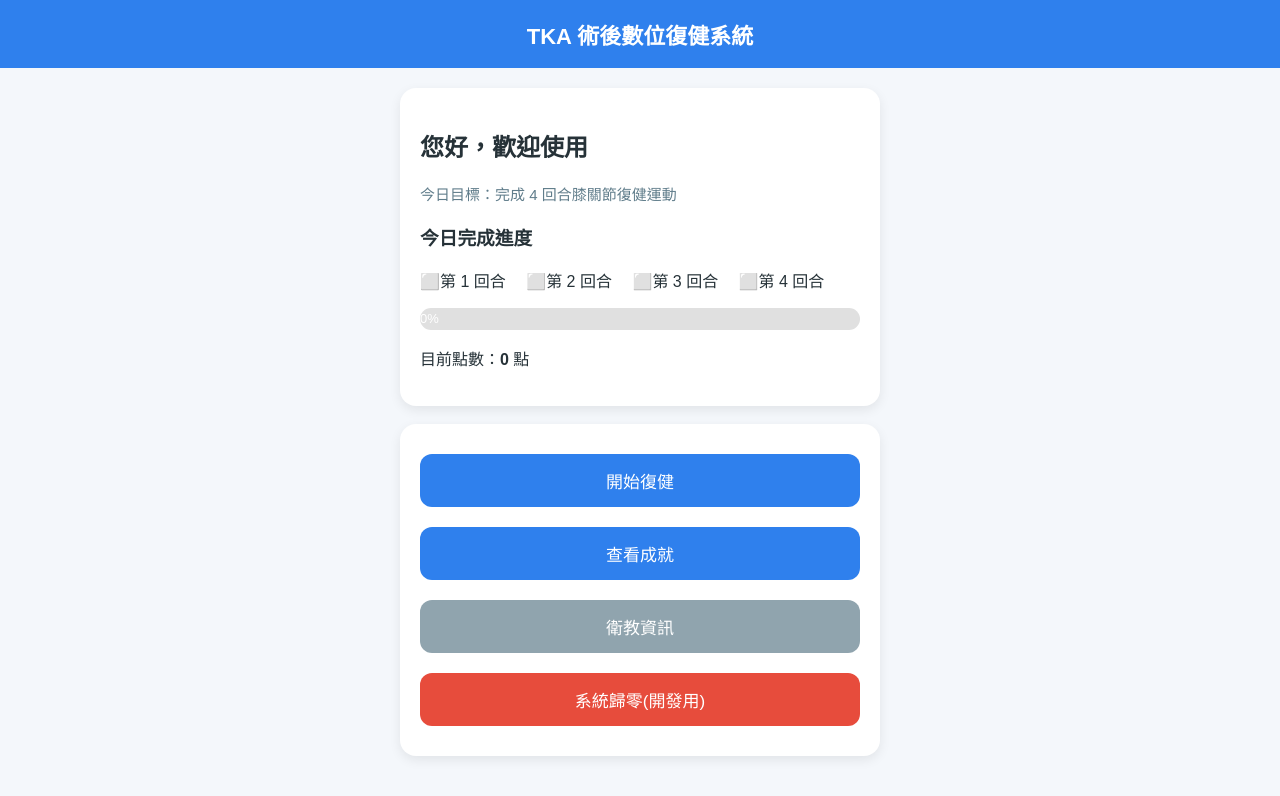
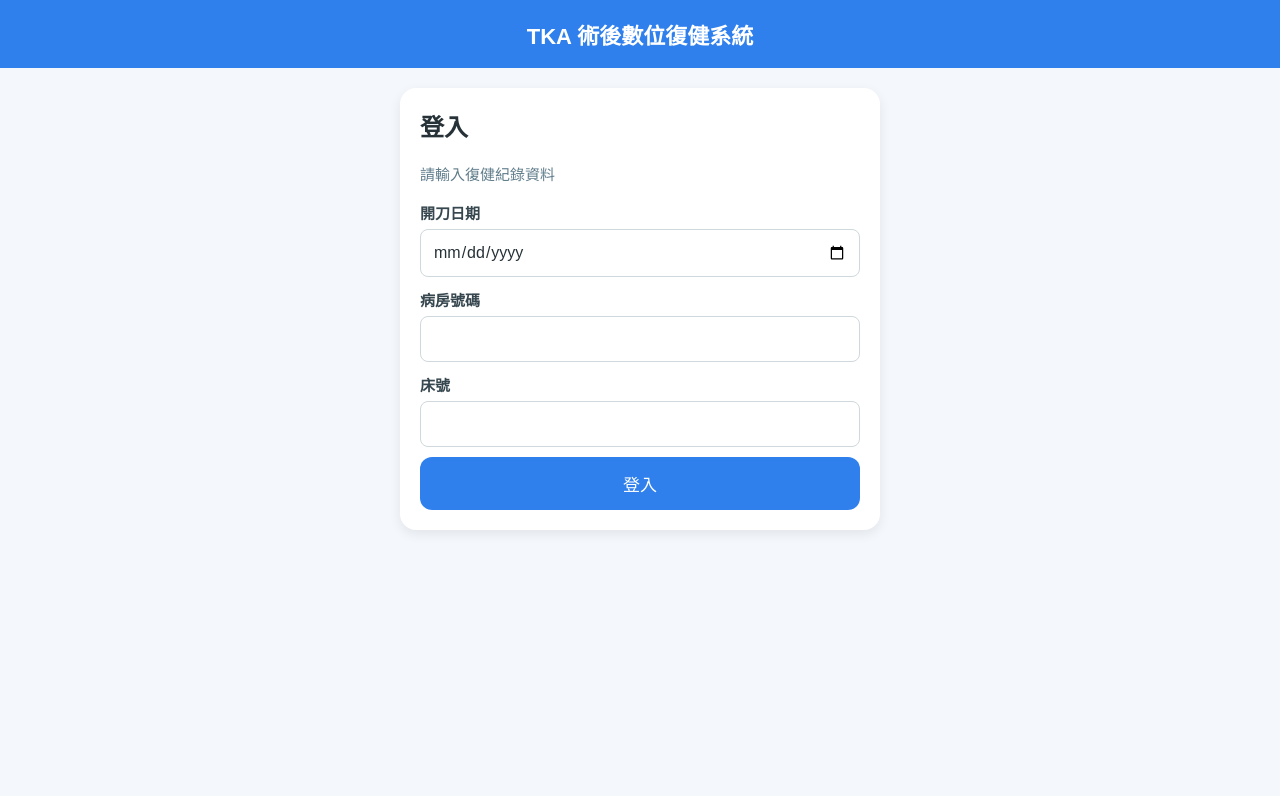
Before and after one commit to lch0222/TKA_Recovery, a website: page docs/index.html in a window 1280 px wide. Drawn offline with Linux system fonts and the light colour scheme.

Commit message:
[frontEnd] add sign-in page

```diff
--- a/docs/index.html
+++ b/docs/index.html
@@ -8,12 +8,34 @@
 </head>
 
 <body>
+  <div id="usernameDisplay" class="username-display hidden"></div>
   <header>TKA 術後數位復健系統</header>
 
   <div class="container">
 
+    <!-- 登入頁 -->
+    <section id="loginPage">
+      <div class="card login-card">
+        <h2>登入</h2>
+        <div class="subtitle">請輸入復健紀錄資料</div>
+
+        <form id="loginForm" class="login-form" onsubmit="handleLogin(event)">
+          <label for="surgeryDate">開刀日期</label>
+          <input id="surgeryDate" name="surgeryDate" type="date" required />
+
+          <label for="wardNumber">病房號碼</label>
+          <input id="wardNumber" name="wardNumber" type="text" inputmode="numeric" autocomplete="off" required />
+
+          <label for="bedNumber">床號</label>
+          <input id="bedNumber" name="bedNumber" type="text" autocomplete="off" required />
+
+          <button type="submit">登入</button>
+        </form>
+      </div>
+    </section>
+
     <!-- 首頁 -->
-    <section id="homePage">
+    <section id="homePage" class="hidden">
       <div class="card">
         <h2>您好，歡迎使用</h2>
         <div class="subtitle">今日目標：完成 4 回合膝關節復健運動</div>
--- a/docs/script.js
+++ b/docs/script.js
@@ -3,6 +3,9 @@ let currentAction = Number(localStorage.getItem("currentAction")) || 1;
 let totalCount = Number(localStorage.getItem("totalCount")) || 0;
 let completedRounds = Number(localStorage.getItem("completedRounds")) || 0;
 let points = Number(localStorage.getItem("points")) || 0;
+const AUTH_COOKIE_NAME = "tkaRecoveryUsername";
+let currentUsername = getCookie(AUTH_COOKIE_NAME) || localStorage.getItem(AUTH_COOKIE_NAME) || "";
+const show_user_name = true;
 const IMG_PATH = "./img/";
 const ACTIONS_PER_ROUND = 4;
 const ACTION_NAMES = [
@@ -56,6 +59,57 @@ if (currentAction < 1 || currentAction > ACTIONS_PER_ROUND) {
 let actionCounts = loadActionCounts();
 currentCount = actionCounts[currentAction - 1] || 0;
 
+function getCookie(name) {
+  const cookies = document.cookie ? document.cookie.split("; ") : [];
+  const cookie = cookies.find(item => item.startsWith(`${name}=`));
+  return cookie ? decodeURIComponent(cookie.split("=").slice(1).join("=")) : "";
+}
+
+function setCookie(name, value, daysToExpire) {
+  const expires = new Date(Date.now() + daysToExpire * 24 * 60 * 60 * 1000).toUTCString();
+  document.cookie = `${name}=${encodeURIComponent(value)}; expires=${expires}; path=/; SameSite=Lax`;
+}
+
+function buildUsername(surgeryDate, wardNumber, bedNumber) {
+  return `${surgeryDate.split("-").join("")}${wardNumber.trim()}${bedNumber.trim()}`;
+}
+
+function updateUsernameDisplay() {
+  const usernameDisplay = document.getElementById("usernameDisplay");
+  if (!usernameDisplay) return;
+  if (!show_user_name) return;
+
+  usernameDisplay.innerText = currentUsername;
+  usernameDisplay.classList.toggle("hidden", !currentUsername);
+}
+
+function handleLogin(event) {
+  event.preventDefault();
+
+  const surgeryDate = document.getElementById("surgeryDate").value;
+  const wardNumber = document.getElementById("wardNumber").value;
+  const bedNumber = document.getElementById("bedNumber").value;
+  const username = buildUsername(surgeryDate, wardNumber, bedNumber);
+
+  if (!username) return;
+
+  currentUsername = username;
+  setCookie(AUTH_COOKIE_NAME, username, 365);
+  localStorage.setItem(AUTH_COOKIE_NAME, username);
+  showPage("homePage");
+}
+
+function initAuthPage() {
+  updateUsernameDisplay();
+
+  if (currentUsername) {
+    showPage("homePage");
+    return;
+  }
+
+  showPage("loginPage");
+}
+
 function loadActionCounts() {
   try {
     const savedCounts = JSON.parse(localStorage.getItem("actionCounts") || "[]");
@@ -79,6 +133,12 @@ function saveExerciseState() {
 }
 
 function showPage(pageId) {
+  if (!currentUsername && pageId !== "loginPage") {
+    pageId = "loginPage";
+  }
+
+  updateUsernameDisplay();
+
   if (pageId !== "actionPage") {
     stopActionVideo();
     resetRecoveryAction();
@@ -757,3 +817,4 @@ function updateAchievement() {
 
 updateHome();
 updateAchievement();
+initAuthPage();
--- a/docs/style.css
+++ b/docs/style.css
@@ -12,6 +12,22 @@ header {
   text-align: center;
   font-size: 22px;
   font-weight: bold;
+}
+
+.username-display {
+  position: fixed;
+  top: 12px;
+  right: 14px;
+  z-index: 10;
+  max-width: min(260px, calc(100vw - 28px));
+  padding: 7px 10px;
+  border-radius: 8px;
+  background: rgba(255, 255, 255, 0.94);
+  color: #263238;
+  box-shadow: 0 2px 8px rgba(0,0,0,0.14);
+  font-size: 14px;
+  font-weight: 700;
+  overflow-wrap: anywhere;
 }
 
 .container {
@@ -37,6 +53,39 @@ header {
   color: #607d8b;
   font-size: 15px;
   margin-top: 4px;
+}
+
+.login-card h2 {
+  margin-top: 0;
+}
+
+.login-form {
+  margin-top: 18px;
+}
+
+.login-form label {
+  display: block;
+  margin: 12px 0 6px;
+  color: #37474f;
+  font-size: 15px;
+  font-weight: 700;
+}
+
+.login-form input {
+  box-sizing: border-box;
+  width: 100%;
+  padding: 13px 12px;
+  border: 1px solid #cfd8dc;
+  border-radius: 8px;
+  color: #263238;
+  font: inherit;
+  background: white;
+}
+
+.login-form input:focus {
+  border-color: #2f80ed;
+  box-shadow: 0 0 0 3px rgba(47, 128, 237, 0.16);
+  outline: none;
 }
 
 .progress-bar {
```
